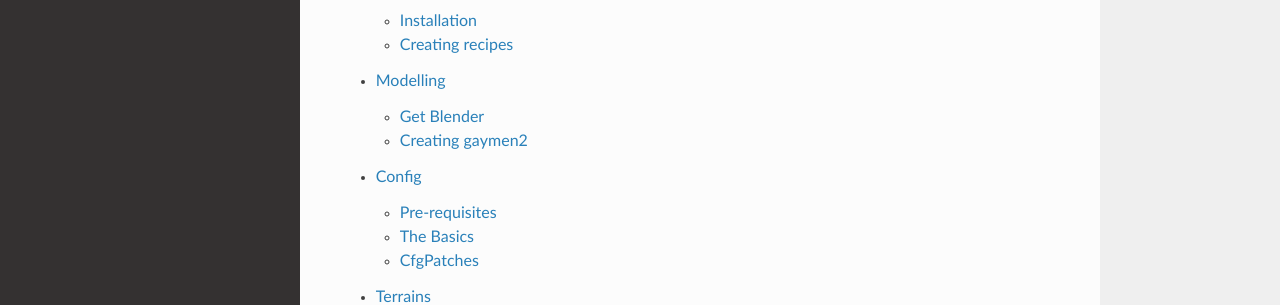
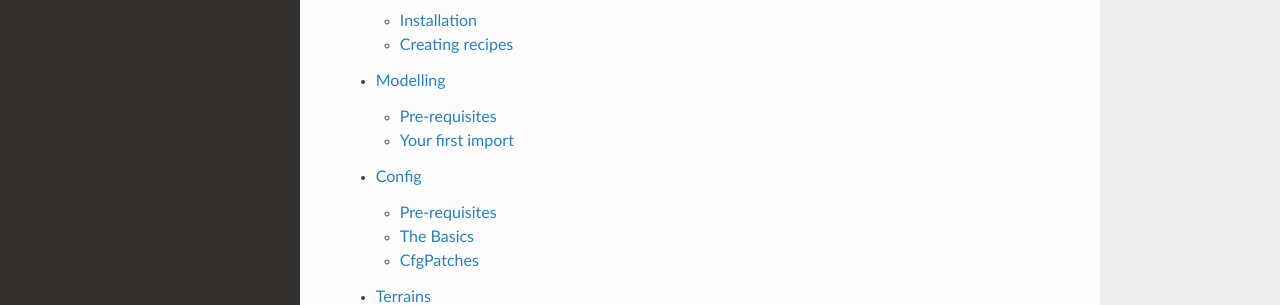
Before and after one commit to Helix-Studios/armawiki, a Sphinx documentation site: the page built from docs/source/index.rst, in a window 1280 px wide and 1286 px high. Shown: the part 536-841 px from the top of the window. Built offline with Sphinx 7.4.7 and the Read the Docs theme 2.0.0, drawn with Linux system fonts in a browser that asks for light colours.

Commit message:
modelling test 1

```diff
--- a/docs/source/Modelling/Modelling.rst
+++ b/docs/source/Modelling/Modelling.rst
@@ -3,12 +3,12 @@ Modelling
 
 .. _Modelling:
 
-Get Blender
+Pre-requisites
 ------------
+Blender
+A sense of time and space
 
-To use Lumache, first install it using pip:
-
-Creating gaymen2
+Your first import
 ----------------
 
-.. image:: /img/importbasic/bldftcube.png
+.. image:: Modelling/img/importbasic/bldftcube.png
```
